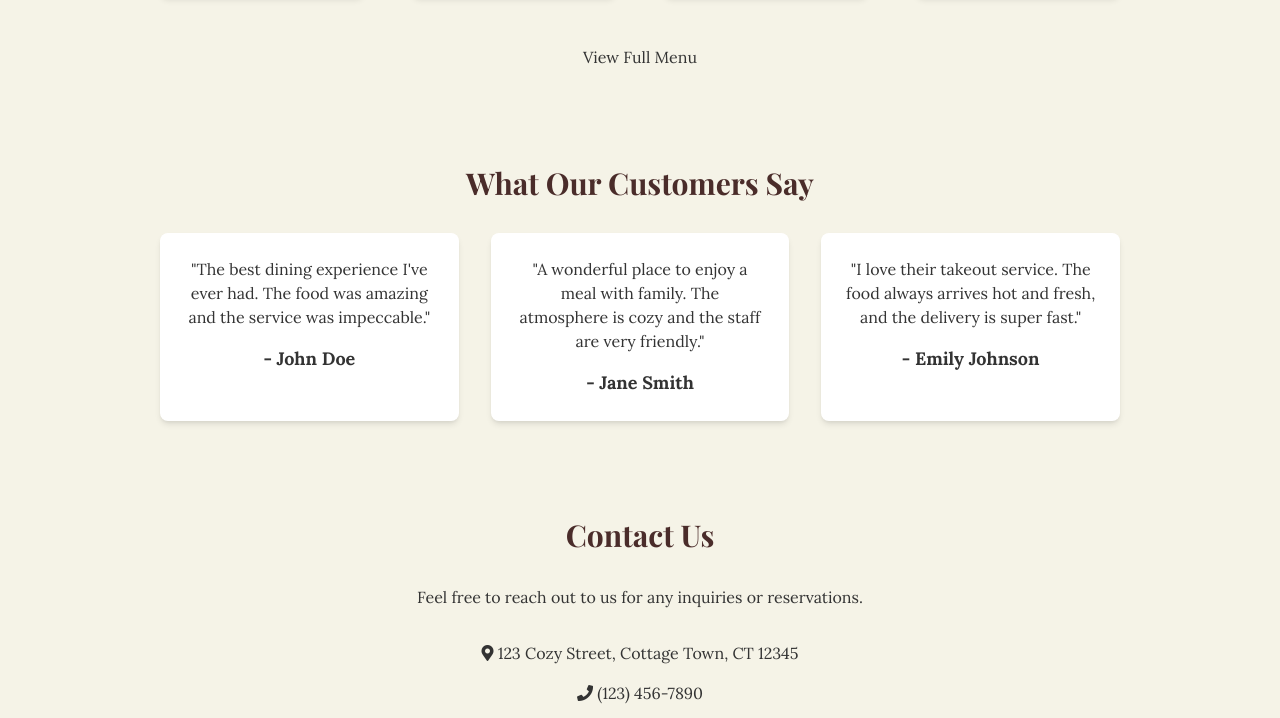
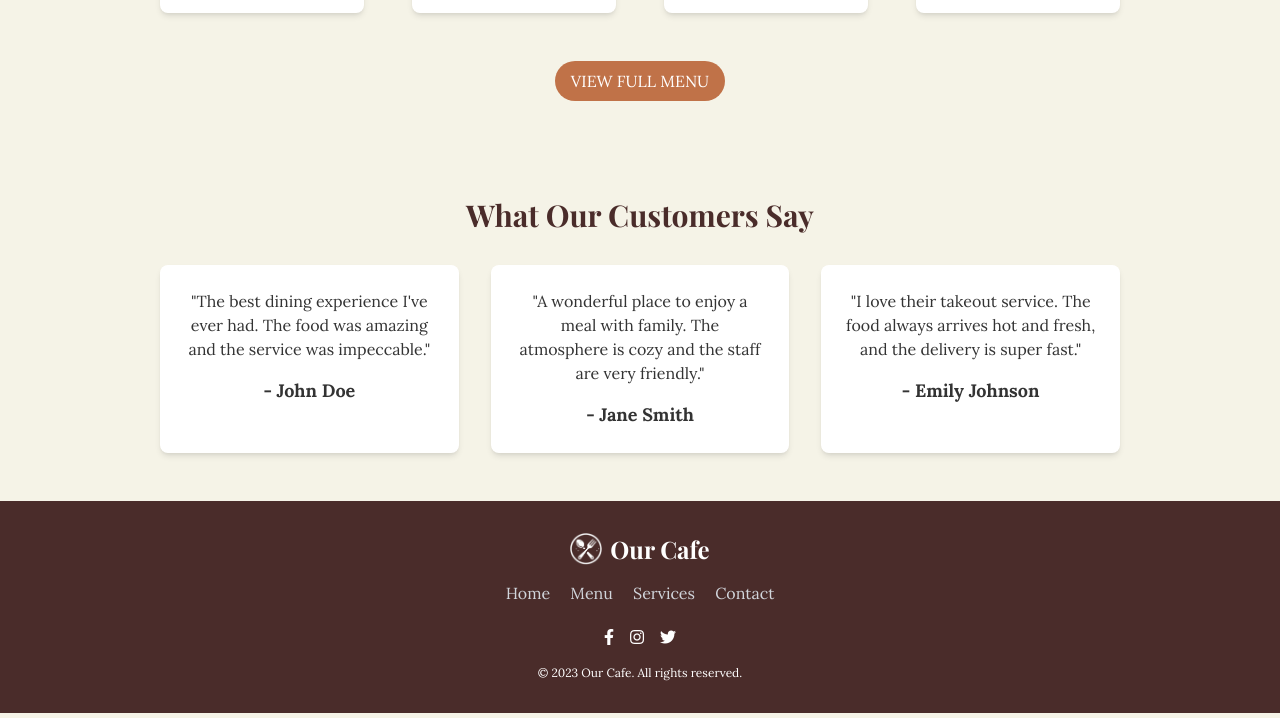
Before and after one commit to M-Araujo/cafe_landing_page, a website: page index.html in a window 1280 px wide. Shown: the part 2399-3117 px from the top of the page. Drawn offline with nearby package versions, Linux system fonts and the light colour scheme.

Commit message:
footer links

```diff
--- a/index.html
+++ b/index.html
@@ -103,14 +103,15 @@
             box-shadow: 0 4px 8px rgba(0, 0, 0, 0.2);
         }
 
-        .nav-link {
+      /* Header and footer link hover animations */
+.nav-link, .footer-link {
     position: relative;
     display: inline-block;
     padding-bottom: 4px;
     transition: color 0.3s ease, transform 0.3s ease;
 }
 
-        .nav-link:before {
+.nav-link:before, .footer-link:before {
     content: '';
     position: absolute;
     width: 100%;
@@ -123,12 +124,12 @@
     transition: all 0.3s ease-in-out;
 }
 
-        .nav-link:hover:before {
+.nav-link:hover:before, .footer-link:hover:before {
     visibility: visible;
     transform: scaleX(1);
 }
 
-        .nav-link:hover {
+.nav-link:hover, .footer-link:hover {
     color: white;
     transform: translateY(-3px);
 }
@@ -140,6 +141,50 @@
         .sticky-nav {
             background-color: #4A2C2A; /* Dark brown background for sticky nav */
         }
+
+        .btn-custom {
+        background-color: #C07248;
+        color: white;
+        border-radius: 1.5rem;
+        padding: 0.5rem 1rem;
+        font-size: 1rem;
+        text-transform: uppercase;
+        transition: background-color 0.3s ease, box-shadow 0.3s ease;
+    }
+
+    .btn-custom:hover {
+        background-color: #A05D37;
+        box-shadow: 0 4px 8px rgba(0, 0, 0, 0.2);
+    }
+
+    .btn-custom:focus {
+        outline: none;
+        box-shadow: 0 0 0 3px rgba(192, 114, 72, 0.5);
+    }
+
+
+
+    .bg-dark-brown {
+        background-color: #4A2C2A;
+    }
+
+    .footer a {
+        transition: color 0.3s ease;
+    }
+
+    .footer a:hover {
+        color: #B33F40;
+    }
+
+    .footer i {
+        transition: color 0.3s ease;
+    }
+
+    .footer i:hover {
+        color: #B33F40;
+    }
+
+
     </style>
 </head>
 <body class="bg-soft-beige text-charcoal">
@@ -283,6 +328,8 @@
     </section>
 
     <!-- Contact Section -->
+
+    <!--
     <section id="contact" class="py-12" data-aos="fade-up">
         <div class="container mx-auto text-center px-8 md:px-40">
             <h2 class="text-3xl font-playfair-display font-bold mb-8 text-dark-brown">Contact Us</h2>
@@ -297,12 +344,48 @@
             </div>
         </div>
     </section>
+-->
 
+    <!-- Footer Section -->
+   <!-- <footer class="bg-dark-brown text-white py-8">
+        <div class="container mx-auto text-center">
+            <div class="text-xs font-lora">
+                <p>&copy; 2023 Our Cafe. All rights reserved.</p>
+            </div>
+        </div>
+    </footer>-->
+
+    <!-- Footer Section -->
 <!-- Footer Section -->
 <footer class="bg-dark-brown text-white py-8">
     <div class="container mx-auto text-center">
+        <div class="flex flex-col items-center">
+            <div class="mb-4">
+                <a href="#" class="text-white text-2xl font-bold flex items-center space-x-2">
+                    <img src="assets/logo.png" alt="Our Cafe Logo" class="h-8 w-auto">
+                    <span class="font-playfair">Our Cafe</span>
+                </a>
+            </div>
+            <div class="mb-4">
+                <a href="index.html" class="text-gray-300 hover:text-brick-red mx-2 footer-link">Home</a>
+                <a href="menu.html" class="text-gray-300 hover:text-brick-red mx-2 footer-link">Menu</a>
+                <a href="services.html" class="text-gray-300 hover:text-brick-red mx-2 footer-link">Services</a>
+                <a href="#contact" class="text-gray-300 hover:text-brick-red mx-2 footer-link">Contact</a>
+            </div>
+            <div class="flex justify-center space-x-4 mb-4">
+                <a href="#" class="text-white hover:text-brick-red">
+                    <i class="fab fa-facebook-f"></i>
+                </a>
+                <a href="#" class="text-white hover:text-brick-red">
+                    <i class="fab fa-instagram"></i>
+                </a>
+                <a href="#" class="text-white hover:text-brick-red">
+                    <i class="fab fa-twitter"></i>
+                </a>
+            </div>
             <div class="text-xs font-lora">
                 <p>&copy; 2023 Our Cafe. All rights reserved.</p>
+            </div>
         </div>
     </div>
 </footer>
```
Lines whose indentation alone changed are shown as unchanged.
